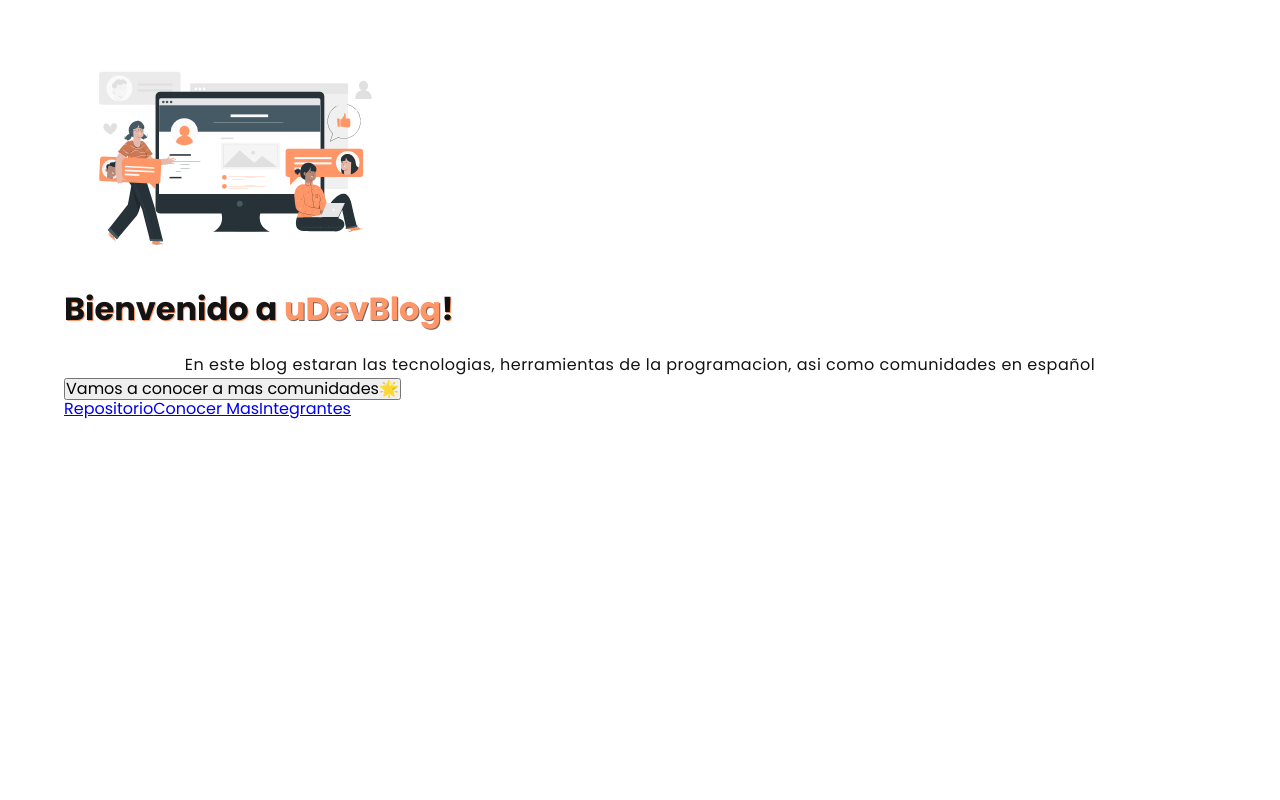
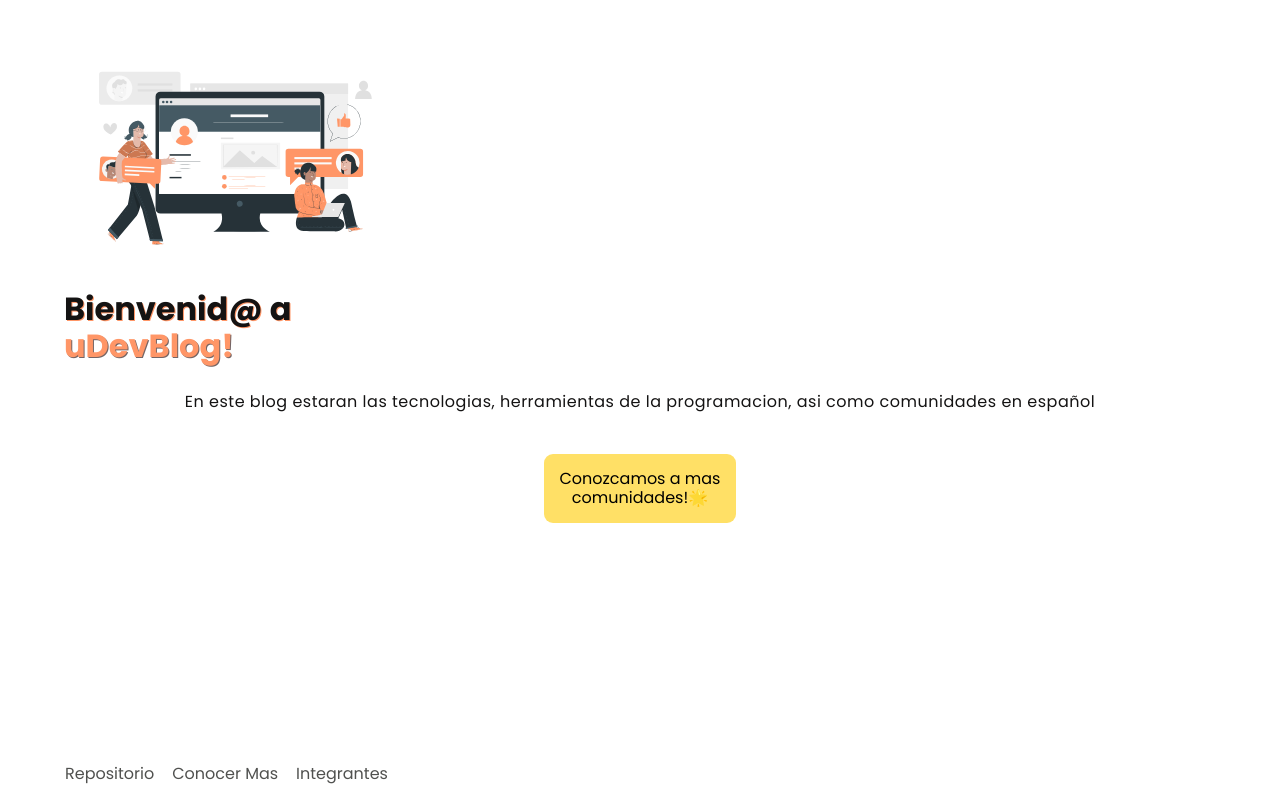
Before and after one commit to mrLuisFer/uDevBlog, a React (Create React App) app: page / in a window 1280 px wide. Built offline with nearby package versions, Linux system fonts and the light colour scheme.

Commit message:
Arregle un poco los estilos para tener un primer layout terminado

```diff
--- a/src/scss/_variables.scss
+++ b/src/scss/_variables.scss
@@ -11,7 +11,7 @@
   --burnt-sienna: #f35860;
   --sandy-brown: #ff9667;
 
-  --davys-grey: #50514f;
+  --grey: #50514f;
   --naples-yellow: #ffe066;
   --celadon-blue: #247ba0;
 
@@ -23,9 +23,6 @@
 
   --shadow-color: rgba(59, 35, 35, 0.7);
 
-  // CSS properties
-  --transition: 0.2s cubic-bezier(0.49, 0.28, 0.78, 0.79);
-
   // Font Families
   // Textos, enlaces, subtitulos
   --poppins-font: "Poppins", -apple-system, BlinkMacSystemFont, "Segoe UI",
@@ -35,7 +32,11 @@
   --ibm-font: "IBM Plex Serif", -apple-system, BlinkMacSystemFont, "Segoe UI",
     "Roboto", "Oxygen", "Ubuntu", "Cantarell", "Fira Sans", "Droid Sans",
     "Helvetica Neue", sans-serif;
-
   // @weights: family=IBM:400;500;600;700
   // @weights: family=Poppins:100;200;300;400;500;600;700;800
+
+  // CSS properties
+  --transition: 0.2s cubic-bezier(0.49, 0.28, 0.78, 0.79);
+  --radius: 9px;
+  --border-invisible: 1px solid rgba(0, 0, 0, 0);
 }
--- a/src/scss/views/_Welcome.scss
+++ b/src/scss/views/_Welcome.scss
@@ -17,6 +17,7 @@
       color: var(--sandy-brown);
       text-shadow: 1px 1px 0px var(--shadow-color);
       transition: var(--transition);
+      display: block;
     }
 
     &:hover {
@@ -37,4 +38,45 @@
     text-align: center;
     margin-top: 1.5rem;
   }
+
+  &__btn-div {
+    display: block;
+    text-align: center;
+
+    &__btn {
+      padding: 1rem;
+      margin: 2.5rem 0;
+      border: 0;
+      border-radius: var(--radius);
+      background: var(--naples-yellow);
+      transition: var(--transition);
+
+      &:hover {
+        filter: brightness(1.03);
+        cursor: pointer;
+        box-shadow: 1px 1.4px 2px 0 var(--shadow-color);
+      }
+    }
+  }
+
+  &__links-div {
+    display: flex;
+    align-items: center;
+    justify-content: center;
+    column-gap: 1rem;
+    position: absolute;
+    bottom: 0;
+    padding-bottom: 1rem;
+
+    a {
+      color: var(--grey);
+      text-decoration: none;
+      border: var(--border-invisible);
+
+      &:hover {
+        color: var(--dark-charcoal);
+        border-bottom: 1px solid var(--charcoal);
+      }
+    }
+  }
 }
--- a/src/views/Welcome.jsx
+++ b/src/views/Welcome.jsx
@@ -19,21 +19,29 @@ export default function WelcomeView() {
         className="WelcomeView__hero-illustration"
       />
       <h1 className="WelcomeView__title">
-        Bienvenido a <span>uDevBlog</span>!
+        Bienvenid@ a <span>uDevBlog!</span>
       </h1>
-      {/* Line */}
+      {/* Optional Line */}
       <p className="WelcomeView__text">
         En este blog estaran las tecnologias, herramientas de la programacion,
         asi como comunidades en español
       </p>
       <div>
-        <button className="WelcomeView__btn" onClick={pushToHome}>
-          Vamos a conocer a mas comunidades🌟
-        </button>
-        <div className="WelcomeView__links-container">
-          <a href="/">Repositorio</a>
-          <a href="/">Conocer Mas</a>
-          <a href="/">Integrantes</a>
+        <div className="WelcomeView__btn-div">
+          <button className="WelcomeView__btn-div__btn" onClick={pushToHome}>
+            Conozcamos a mas <br /> comunidades!🌟
+          </button>
+        </div>
+        <div className="WelcomeView__links-div">
+          <a className="WelcomeView__links-div__link" href="/">
+            Repositorio
+          </a>
+          <a className="WelcomeView__links-div__link" href="/">
+            Conocer Mas
+          </a>
+          <a className="WelcomeView__links-div__link" href="/">
+            Integrantes
+          </a>
         </div>
       </div>
     </div>
```
Also changed, not shown: 1 other file (tests, documents, lock files or other folders).
